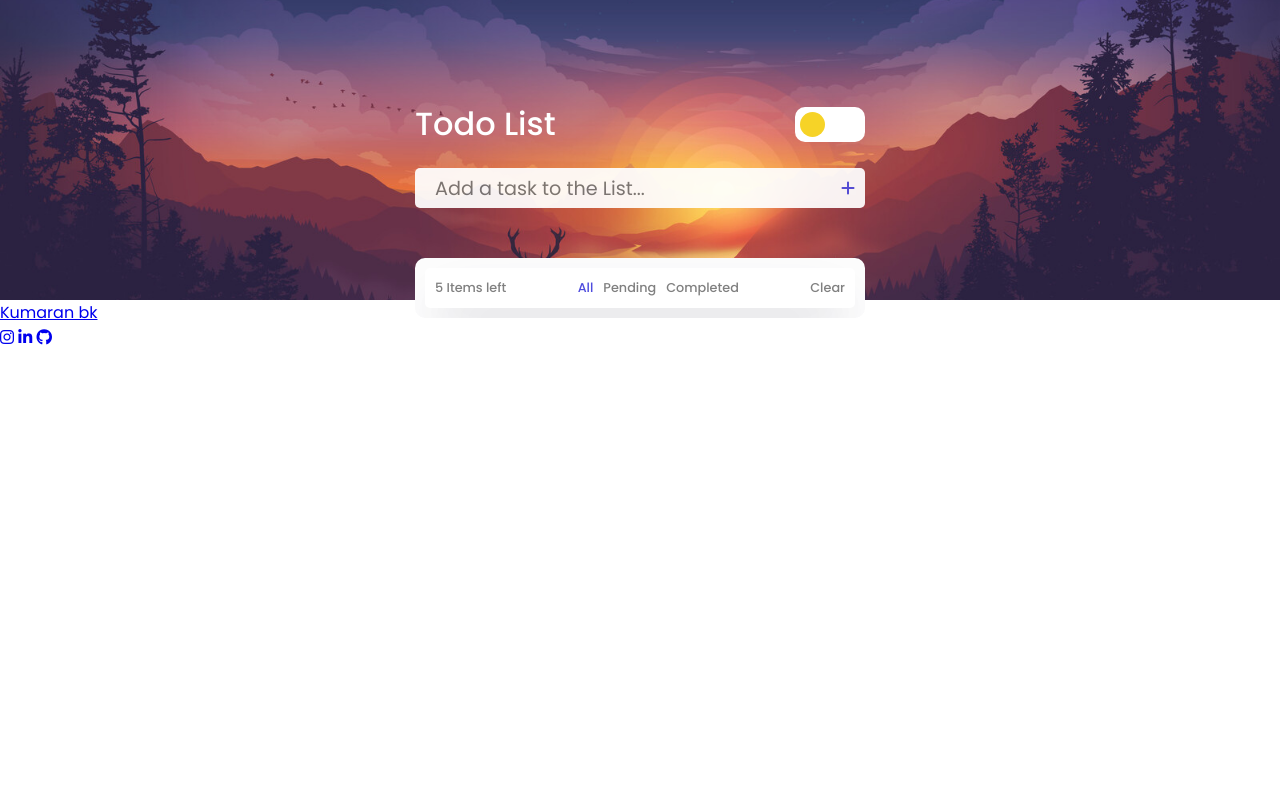
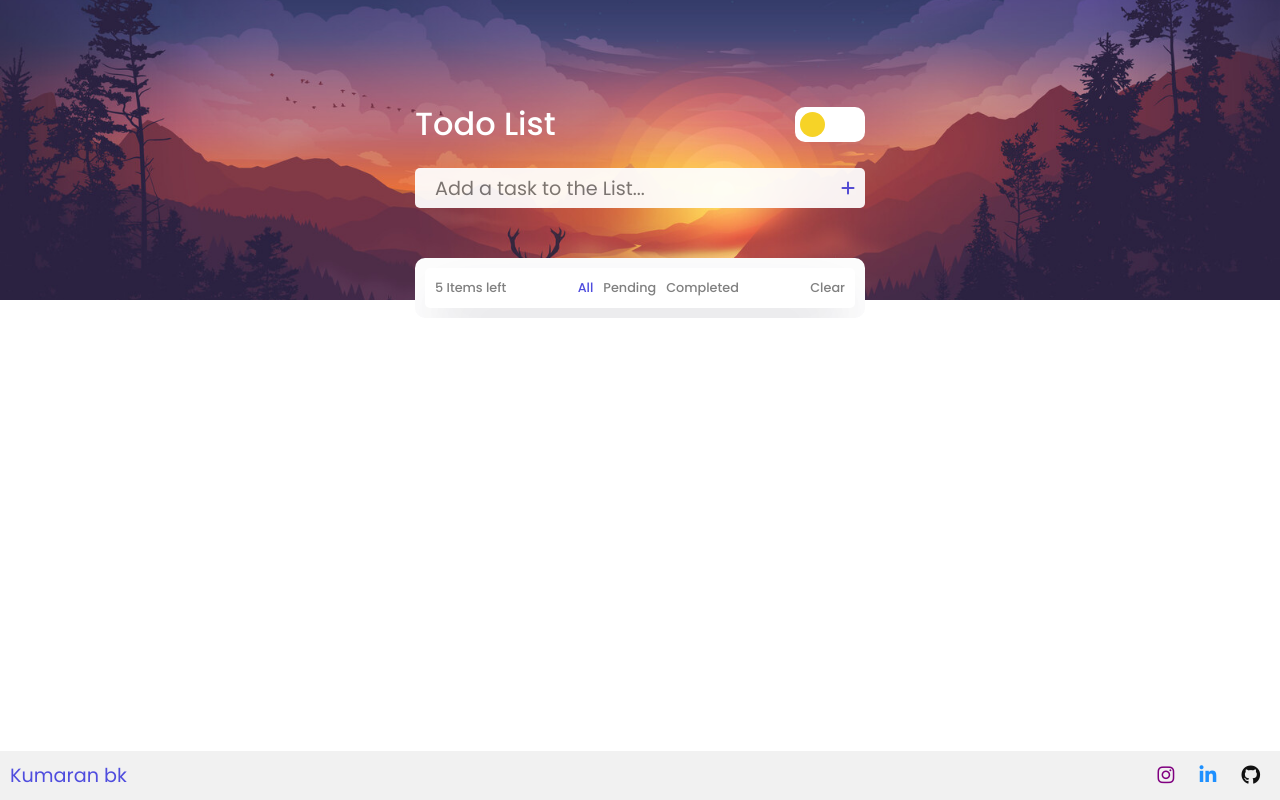
Before and after one commit to bkumaranbk/To-do-list, a plain HTML site: page index.html in a window 1280 px wide. Drawn offline with Linux system fonts and the light colour scheme.

Commit message:
styled footer component

```diff
--- a/style.css
+++ b/style.css
@@ -313,3 +313,64 @@ input#switch:checked+label.switch-label:after {
 label.switch-label:active:after {
     width: 80px;
 }
+
+
+/* footer */
+
+footer {
+    background-color: #f1f1f1;
+    color: #111;
+    font-size: 14px;
+    bottom: 0;
+    position: fixed;
+    left: 0;
+    right: 0;
+    text-align: center;
+    padding: 10px;
+    display: flex;
+    align-items: center;
+    justify-content: space-between;
+    font-size: 1.2rem;
+    transition: 0.3s ease;
+}
+
+body.dark footer {
+    background-color: #292929;
+}
+
+footer i {
+    margin: 0px 10px;
+}
+
+footer i.fa-instagram {
+    color: purple;
+}
+
+footer i.fa-linkedin {
+    color: dodgerblue;
+}
+
+footer i.fa-github {
+    color: #111;
+}
+
+body.dark footer i.fa-github {
+    color: #f1f1f1
+}
+
+body.dark footer i.fa-instagram {
+    color: #de4daa
+}
+
+footer p {
+    margin: 10px 0;
+}
+
+footer i {
+    color: red;
+}
+
+footer a {
+    color: #4f4dde;
+    text-decoration: none;
+}
```
